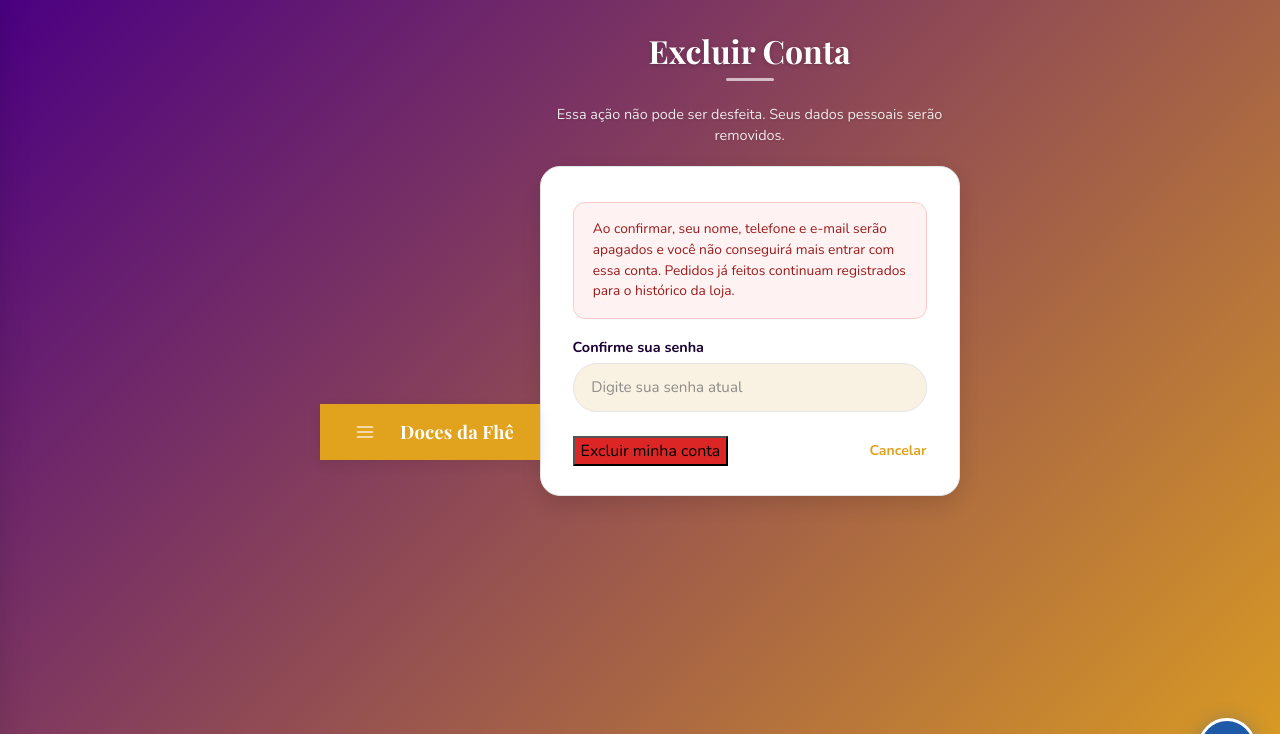
After one commit to sarapacheco-user/DocesDaFhe, a Flask app: page /minha-conta/excluir in a window 1280 px wide. The commit adds this page. Shown: the top 734 px of the page. Run offline with Flask 3, Linux system fonts and the light colour scheme; a user stored in the database is signed in; some libraries are stand-ins or nearby versions.

Commit message:
Adiciona exclusao de conta pelo cliente e selo de cliente novo no admin
Cliente pode excluir a propria conta (com confirmacao de senha) em
/minha-conta/excluir. Os dados pessoais sao anonimizados, mas pedidos
e avaliacoes permanecem para o historico de vendas do admin.

No painel de usuarios, clientes sem nenhum pedido ganham um selo
"Novo", para o admin identificar e oferecer desconto de boas-vindas.

```diff
--- a/app.py
+++ b/app.py
@@ -1,7 +1,7 @@
 from functools import wraps
 from flask import Flask, render_template, request, redirect, url_for, flash, jsonify, Response
 from flask_login import LoginManager, login_user, login_required, logout_user, current_user
-from models import db, User, Product, Kit, KitProduct, EventoEspecial, ProdutoEspecial, CarrinhoItem, CarrosselItem, SiteConfig, Favorito, MovimentacaoEstoque, Pedido, PedidoItem, Brinde, Promocao, Avaliacao, ConfigCorporativo, PedidoCorporativo, BlogPost, AgendaEvento, DesignPalette, ItemFoto, CategoriaBanner
+from models import db, User, Product, Kit, KitProduct, EventoEspecial, ProdutoEspecial, CarrinhoItem, CarrosselItem, SiteConfig, Favorito, MovimentacaoEstoque, Pedido, PedidoItem, Brinde, Promocao, Avaliacao, ConfigCorporativo, PedidoCorporativo, BlogPost, AgendaEvento, DesignPalette, ItemFoto, CategoriaBanner, UserPerfil, BlogCurtida, BlogSalvo
 import bcrypt
 import re
 import requests
@@ -182,6 +182,7 @@ with app.app_context():
             ('site_config',       'auth_bg_color1',  'VARCHAR(20)'),
             ('site_config',       'auth_bg_color2',  'VARCHAR(20)'),
             ('site_config',       'auth_text_color', 'VARCHAR(20)'),
+            ('users',             'conta_excluida',  'BOOLEAN DEFAULT 0'),
         ]:
             try:
                 conn.execute(db.text(f'ALTER TABLE {tbl} ADD COLUMN {col} {typedef}'))
@@ -305,6 +306,9 @@ def login():
         password = request.form['password']
         user     = User.query.filter_by(email=email).first()
         if user and bcrypt.checkpw(password.encode('utf-8'), user.password.encode('utf-8')):
+            if user.conta_excluida:
+                flash("Essa conta foi excluída.", 'error')
+                return render_template('auth/login.html')
             if not user.email_verified:
                 flash("Você precisa confirmar seu e-mail antes de fazer login. Verifique sua caixa de entrada ou solicite um novo e-mail.", 'warning')
                 return render_template('auth/login.html', email_nao_verificado=True, email_usuario=email)
@@ -495,6 +499,43 @@ def change_password():
         flash('Senha alterada com sucesso!', 'success')
         return redirect(url_for('dashboard'))
     return render_template('auth/change_password.html')
+
+
+# Exibe a página de confirmação para excluir a própria conta
+@app.route('/minha-conta/excluir', methods=['GET', 'POST'])
+@login_required
+def excluir_conta():
+    if request.method == 'POST':
+        senha = request.form.get('password', '')
+        if not bcrypt.checkpw(senha.encode('utf-8'), current_user.password.encode('utf-8')):
+            flash('Senha incorreta.', 'error')
+            return redirect(url_for('excluir_conta'))
+
+        user = current_user
+        user_id = user.id
+
+        # remove dados pessoais que não têm valor para o histórico de vendas
+        CarrinhoItem.query.filter_by(user_id=user_id).delete()
+        Favorito.query.filter_by(user_id=user_id).delete()
+        BlogCurtida.query.filter_by(user_id=user_id).delete()
+        BlogSalvo.query.filter_by(user_id=user_id).delete()
+        UserPerfil.query.filter_by(user_id=user_id).delete()
+
+        # anonimiza a conta (pedidos e avaliações permanecem para o histórico/relatórios do admin)
+        user.name             = 'Conta excluída'
+        user.email            = f'conta-excluida-{user_id}@deletado.local'
+        user.phone            = ''
+        user.password         = bcrypt.hashpw(secrets.token_hex(32).encode('utf-8'), bcrypt.gensalt()).decode('utf-8')
+        user.conta_excluida   = True
+        user.reset_token      = None
+        user.reset_token_expiry = None
+        db.session.commit()
+
+        logout_user()
+        flash('Sua conta foi excluída com sucesso.', 'success')
+        return redirect(url_for('login'))
+
+    return render_template('auth/excluir_conta.html')
 
 
 # Encerra a sessão do usuário e redireciona para o login
--- a/models.py
+++ b/models.py
@@ -31,6 +31,9 @@ class User(db.Model, UserMixin):
     email_verified            = db.Column(db.Boolean, default=False, nullable=False)
     email_verification_token  = db.Column(db.String(100), nullable=True)
     email_verification_expiry = db.Column(db.DateTime, nullable=True)
+
+    # CONTA EXCLUÍDA PELO PRÓPRIO CLIENTE (dados pessoais anonimizados, pedidos mantidos)
+    conta_excluida = db.Column(db.Boolean, default=False, nullable=False)
 
     # METADATA
     created_at = db.Column(db.DateTime, default=datetime.utcnow)
--- /dev/null
+++ b/templates/auth/excluir_conta.html
@@ -0,0 +1,53 @@
+{% extends "admin/base.html" %}
+<!-- Página de confirmação para o cliente excluir a própria conta -->
+
+{% block styles %}
+<link rel="stylesheet" href="{{ url_for('static', filename='password.css') }}">
+{% endblock %}
+
+{% block content %}
+<div class="pwd-card">
+  <h2>Excluir Conta</h2>
+  <p class="pwd-subtitle">Essa ação não pode ser desfeita. Seus dados pessoais serão removidos.</p>
+
+  {% with messages = get_flashed_messages(with_categories=true) %}
+    {% for cat, msg in messages %}
+      <div class="pwd-alert pwd-alert-{{ cat }}">{{ msg }}</div>
+    {% endfor %}
+  {% endwith %}
+
+  <form method="POST" id="excluirForm">
+    <div style="background:#fef2f2; border:1.5px solid #fecaca; border-radius:12px; padding:1rem 1.2rem;">
+      <p style="font-size:.86rem; color:#991b1b; margin:0; line-height:1.5;">
+        Ao confirmar, seu nome, telefone e e-mail serão apagados e você não conseguirá mais entrar com essa conta.
+        Pedidos já feitos continuam registrados para o histórico da loja.
+      </p>
+    </div>
+
+    <div class="pwd-field">
+      <label for="password">Confirme sua senha</label>
+      <input type="password" id="password" name="password" placeholder="Digite sua senha atual" required>
+    </div>
+
+    <div class="pwd-actions">
+      <button type="button" id="btnExcluir" style="background:#dc2626 !important;"
+              onclick="adminConfirmar({
+                titulo:'Excluir conta',
+                msg:'Tem certeza que deseja excluir sua conta? Essa ação não pode ser desfeita.',
+                textoConfirmar:'Excluir conta',
+                corBotao:'#dc2626',
+                aoConfirmar:function(){ document.getElementById('excluirForm').submit(); }
+              })">
+        Excluir minha conta
+      </button>
+      <a href="{{ url_for('dashboard') }}">Cancelar</a>
+    </div>
+  </form>
+</div>
+
+<style>
+.pwd-alert { padding:.65rem .9rem; border-radius:8px; font-size:.87rem; margin-bottom:.7rem; }
+.pwd-alert-success { background:#dcfce7; color:#166534; }
+.pwd-alert-error   { background:#fee2e2; color:#991b1b; }
+</style>
+{% endblock %}
--- a/templates/blog/tag.html
+++ b/templates/blog/tag.html
@@ -25,6 +25,8 @@
         <span class="btn-entrar user-btn" onclick="this.closest('.user-menu').classList.toggle('open')">{{ (current_user.name or current_user.email).split()[0] }}</span>
         <div class="user-dropdown">
           <a href="{{ url_for('meus_pedidos') }}" class="user-dropdown-item">Meus Pedidos</a>
+          <a href="{{ url_for('change_password') }}" class="user-dropdown-item">Alterar Senha</a>
+          <a href="{{ url_for('excluir_conta') }}" class="user-dropdown-item">Excluir Conta</a>
           <a href="{{ url_for('logout') }}" class="user-dropdown-item">Sair &rarr;</a>
         </div>
       </div>
--- a/templates/corporativo/corporativo_index.html
+++ b/templates/corporativo/corporativo_index.html
@@ -171,6 +171,8 @@
         </span>
         <div class="user-dropdown">
           <a href="{{ url_for('meus_pedidos') }}" class="user-dropdown-item">Meus Pedidos</a>
+          <a href="{{ url_for('change_password') }}" class="user-dropdown-item">Alterar Senha</a>
+          <a href="{{ url_for('excluir_conta') }}" class="user-dropdown-item">Excluir Conta</a>
           <a href="{{ url_for('logout') }}" class="user-dropdown-item">Sair &rarr;</a>
         </div>
       </div>
--- a/templates/corporativo/personalizar.html
+++ b/templates/corporativo/personalizar.html
@@ -113,6 +113,8 @@
         </span>
         <div class="user-dropdown">
           <a href="{{ url_for('meus_pedidos') }}" class="user-dropdown-item">Meus Pedidos</a>
+          <a href="{{ url_for('change_password') }}" class="user-dropdown-item">Alterar Senha</a>
+          <a href="{{ url_for('excluir_conta') }}" class="user-dropdown-item">Excluir Conta</a>
           <a href="{{ url_for('logout') }}" class="user-dropdown-item">Sair &rarr;</a>
         </div>
       </div>
--- a/templates/corporativo/solicitar.html
+++ b/templates/corporativo/solicitar.html
@@ -92,6 +92,8 @@
         </span>
         <div class="user-dropdown">
           <a href="{{ url_for('meus_pedidos') }}" class="user-dropdown-item">Meus Pedidos</a>
+          <a href="{{ url_for('change_password') }}" class="user-dropdown-item">Alterar Senha</a>
+          <a href="{{ url_for('excluir_conta') }}" class="user-dropdown-item">Excluir Conta</a>
           <a href="{{ url_for('logout') }}" class="user-dropdown-item">Sair &rarr;</a>
         </div>
       </div>
--- a/templates/dashboard.html
+++ b/templates/dashboard.html
@@ -27,6 +27,8 @@
         <span class="btn-entrar user-btn" onclick="this.closest('.user-menu').classList.toggle('open')"><svg xmlns="http://www.w3.org/2000/svg" width="16" height="16" viewBox="0 0 24 24" fill="currentColor"><path d="M12 12c2.7 0 4.8-2.1 4.8-4.8S14.7 2.4 12 2.4 7.2 4.5 7.2 7.2 9.3 12 12 12zm0 2.4c-3.2 0-9.6 1.6-9.6 4.8v2.4h19.2v-2.4c0-3.2-6.4-4.8-9.6-4.8z"/></svg> Bem-vindo, {{ (current_user.name or current_user.email).split()[0] }}</span>
         <div class="user-dropdown">
           <a href="{{ url_for('meus_pedidos') }}" class="user-dropdown-item">Meus Pedidos</a>
+          <a href="{{ url_for('change_password') }}" class="user-dropdown-item">Alterar Senha</a>
+          <a href="{{ url_for('excluir_conta') }}" class="user-dropdown-item">Excluir Conta</a>
           <a href="{{ url_for('logout') }}" class="user-dropdown-item">Sair &rarr;</a>
         </div>
       </div>
--- a/templates/kits/kits_loja.html
+++ b/templates/kits/kits_loja.html
@@ -126,6 +126,8 @@
         <span class="btn-entrar user-btn" onclick="this.closest('.user-menu').classList.toggle('open')"><svg xmlns="http://www.w3.org/2000/svg" width="16" height="16" viewBox="0 0 24 24" fill="currentColor"><path d="M12 12c2.7 0 4.8-2.1 4.8-4.8S14.7 2.4 12 2.4 7.2 4.5 7.2 7.2 9.3 12 12 12zm0 2.4c-3.2 0-9.6 1.6-9.6 4.8v2.4h19.2v-2.4c0-3.2-6.4-4.8-9.6-4.8z"/></svg> Bem-vindo, {{ (current_user.name or current_user.email).split()[0] }}</span>
         <div class="user-dropdown">
           <a href="{{ url_for('meus_pedidos') }}" class="user-dropdown-item">Meus Pedidos</a>
+          <a href="{{ url_for('change_password') }}" class="user-dropdown-item">Alterar Senha</a>
+          <a href="{{ url_for('excluir_conta') }}" class="user-dropdown-item">Excluir Conta</a>
           <a href="{{ url_for('logout') }}" class="user-dropdown-item">Sair &rarr;</a>
         </div>
       </div>
--- a/templates/kits/montar_kit.html
+++ b/templates/kits/montar_kit.html
@@ -171,6 +171,8 @@
       <span class="btn-entrar user-btn" onclick="this.closest('.user-menu').classList.toggle('open')"><svg xmlns="http://www.w3.org/2000/svg" width="16" height="16" viewBox="0 0 24 24" fill="currentColor"><path d="M12 12c2.7 0 4.8-2.1 4.8-4.8S14.7 2.4 12 2.4 7.2 4.5 7.2 7.2 9.3 12 12 12zm0 2.4c-3.2 0-9.6 1.6-9.6 4.8v2.4h19.2v-2.4c0-3.2-6.4-4.8-9.6-4.8z"/></svg> Bem-vindo, {{ (current_user.name or current_user.email).split()[0] }}</span>
       <div class="user-dropdown">
         <a href="{{ url_for('meus_pedidos') }}" class="user-dropdown-item">Meus Pedidos</a>
+          <a href="{{ url_for('change_password') }}" class="user-dropdown-item">Alterar Senha</a>
+          <a href="{{ url_for('excluir_conta') }}" class="user-dropdown-item">Excluir Conta</a>
           <a href="{{ url_for('logout') }}" class="user-dropdown-item">Sair &rarr;</a>
       </div>
     </div>
--- a/templates/pedidos/busca.html
+++ b/templates/pedidos/busca.html
@@ -89,6 +89,8 @@
         <span class="btn-entrar user-btn" onclick="this.closest('.user-menu').classList.toggle('open')"><svg xmlns="http://www.w3.org/2000/svg" width="16" height="16" viewBox="0 0 24 24" fill="currentColor"><path d="M12 12c2.7 0 4.8-2.1 4.8-4.8S14.7 2.4 12 2.4 7.2 4.5 7.2 7.2 9.3 12 12 12zm0 2.4c-3.2 0-9.6 1.6-9.6 4.8v2.4h19.2v-2.4c0-3.2-6.4-4.8-9.6-4.8z"/></svg> Bem-vindo, {{ (current_user.name or current_user.email).split()[0] }}</span>
         <div class="user-dropdown">
           <a href="{{ url_for('meus_pedidos') }}" class="user-dropdown-item">Meus Pedidos</a>
+          <a href="{{ url_for('change_password') }}" class="user-dropdown-item">Alterar Senha</a>
+          <a href="{{ url_for('excluir_conta') }}" class="user-dropdown-item">Excluir Conta</a>
           <a href="{{ url_for('logout') }}" class="user-dropdown-item">Sair &rarr;</a>
         </div>
       </div>
--- a/templates/pedidos/carrinho.html
+++ b/templates/pedidos/carrinho.html
@@ -58,6 +58,8 @@
         <span class="btn-entrar user-btn" onclick="this.closest('.user-menu').classList.toggle('open')"><svg xmlns="http://www.w3.org/2000/svg" width="16" height="16" viewBox="0 0 24 24" fill="currentColor"><path d="M12 12c2.7 0 4.8-2.1 4.8-4.8S14.7 2.4 12 2.4 7.2 4.5 7.2 7.2 9.3 12 12 12zm0 2.4c-3.2 0-9.6 1.6-9.6 4.8v2.4h19.2v-2.4c0-3.2-6.4-4.8-9.6-4.8z"/></svg> Bem-vindo, {{ (current_user.name or current_user.email).split()[0] }}</span>
         <div class="user-dropdown">
           <a href="{{ url_for('meus_pedidos') }}" class="user-dropdown-item">Meus Pedidos</a>
+          <a href="{{ url_for('change_password') }}" class="user-dropdown-item">Alterar Senha</a>
+          <a href="{{ url_for('excluir_conta') }}" class="user-dropdown-item">Excluir Conta</a>
           <a href="{{ url_for('logout') }}" class="user-dropdown-item">Sair &rarr;</a>
         </div>
       </div>
--- a/templates/pedidos/favoritos.html
+++ b/templates/pedidos/favoritos.html
@@ -144,6 +144,8 @@
         </span>
         <div class="user-dropdown">
           <a href="{{ url_for('meus_pedidos') }}" class="user-dropdown-item">Meus Pedidos</a>
+          <a href="{{ url_for('change_password') }}" class="user-dropdown-item">Alterar Senha</a>
+          <a href="{{ url_for('excluir_conta') }}" class="user-dropdown-item">Excluir Conta</a>
           <a href="{{ url_for('logout') }}" class="user-dropdown-item">Sair &rarr;</a>
         </div>
       </div>
--- a/templates/pedidos/meus_pedidos.html
+++ b/templates/pedidos/meus_pedidos.html
@@ -145,6 +145,8 @@
         </span>
         <div class="user-dropdown">
           <a href="{{ url_for('meus_pedidos') }}" class="user-dropdown-item">Meus Pedidos</a>
+          <a href="{{ url_for('change_password') }}" class="user-dropdown-item">Alterar Senha</a>
+          <a href="{{ url_for('excluir_conta') }}" class="user-dropdown-item">Excluir Conta</a>
           <a href="{{ url_for('logout') }}" class="user-dropdown-item">Sair &rarr;</a>
         </div>
       </div>
--- a/templates/product/categoria.html
+++ b/templates/product/categoria.html
@@ -397,6 +397,8 @@
         <span class="btn-entrar user-btn" onclick="this.closest('.user-menu').classList.toggle('open')"><svg xmlns="http://www.w3.org/2000/svg" width="16" height="16" viewBox="0 0 24 24" fill="currentColor"><path d="M12 12c2.7 0 4.8-2.1 4.8-4.8S14.7 2.4 12 2.4 7.2 4.5 7.2 7.2 9.3 12 12 12zm0 2.4c-3.2 0-9.6 1.6-9.6 4.8v2.4h19.2v-2.4c0-3.2-6.4-4.8-9.6-4.8z"/></svg> Bem-vindo, {{ (current_user.name or current_user.email).split()[0] }}</span>
         <div class="user-dropdown">
           <a href="{{ url_for('meus_pedidos') }}" class="user-dropdown-item">Meus Pedidos</a>
+          <a href="{{ url_for('change_password') }}" class="user-dropdown-item">Alterar Senha</a>
+          <a href="{{ url_for('excluir_conta') }}" class="user-dropdown-item">Excluir Conta</a>
           <a href="{{ url_for('logout') }}" class="user-dropdown-item">Sair &rarr;</a>
         </div>
       </div>
--- a/templates/product/produto_detalhe.html
+++ b/templates/product/produto_detalhe.html
@@ -92,6 +92,8 @@
         <span class="btn-entrar user-btn" onclick="this.closest('.user-menu').classList.toggle('open')"><svg xmlns="http://www.w3.org/2000/svg" width="16" height="16" viewBox="0 0 24 24" fill="currentColor"><path d="M12 12c2.7 0 4.8-2.1 4.8-4.8S14.7 2.4 12 2.4 7.2 4.5 7.2 7.2 9.3 12 12 12zm0 2.4c-3.2 0-9.6 1.6-9.6 4.8v2.4h19.2v-2.4c0-3.2-6.4-4.8-9.6-4.8z"/></svg> Bem-vindo, {{ (current_user.name or current_user.email).split()[0] }}</span>
         <div class="user-dropdown">
           <a href="{{ url_for('meus_pedidos') }}" class="user-dropdown-item">Meus Pedidos</a>
+          <a href="{{ url_for('change_password') }}" class="user-dropdown-item">Alterar Senha</a>
+          <a href="{{ url_for('excluir_conta') }}" class="user-dropdown-item">Excluir Conta</a>
           <a href="{{ url_for('logout') }}" class="user-dropdown-item">Sair &rarr;</a>
         </div>
       </div>
```
Also changed, not shown: templates/admin/usuarios.html (+17 -1 lines).
